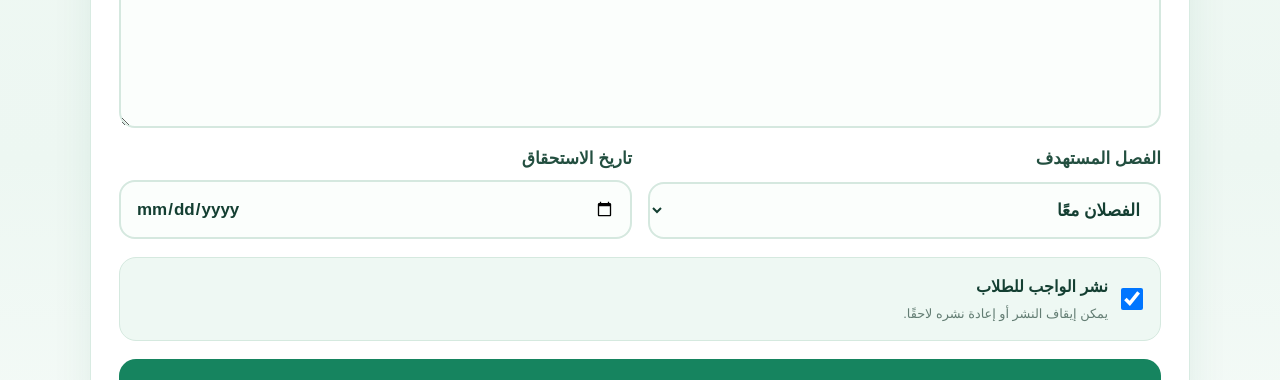
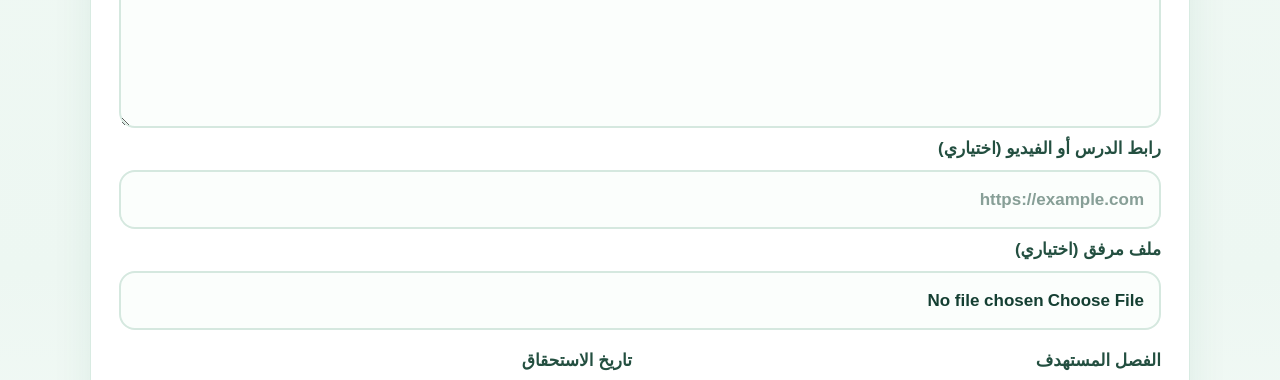
Before and after one commit to a31164949-blip/lughati-academy, a Next.js app in the folder lughati-next/: page /teacher/homeworks in a window 1280 px wide. Shown: the part 800-1180 px from the top of the page. Built offline with nearby package versions, Linux system fonts and the light colour scheme; no server answers; the database is empty; sample sign-in values are in the browser's storage.

Commit message:
Add homework attachment uploads

```diff
--- a/lughati-next/app/teacher/homeworks/page.tsx
+++ b/lughati-next/app/teacher/homeworks/page.tsx
@@ -12,7 +12,8 @@ import {
   serverTimestamp,
   updateDoc,
 } from "firebase/firestore";
-import { db } from "../../../firebase";
+import { getDownloadURL, ref, uploadBytes } from "firebase/storage";
+import { db, storage } from "../../../firebase";
 
 type TargetClass = "الثاني أ" | "الثاني ب" | "الفصلان";
 
@@ -23,6 +24,8 @@ type Homework = {
   targetClass: TargetClass;
   dueDate: string;
   published: boolean;
+  resourceUrl: string;
+attachmentName: string;
   createdAt?: unknown;
 };
 
@@ -32,6 +35,8 @@ const emptyForm = {
   targetClass: "الفصلان" as TargetClass,
   dueDate: "",
   published: true,
+  resourceUrl: "",
+attachmentName: "",
 };
 
 export default function TeacherHomeworksPage() {
@@ -43,7 +48,8 @@ export default function TeacherHomeworksPage() {
   const [deletingId, setDeletingId] = useState("");
   const [message, setMessage] = useState("");
   const [error, setError] = useState("");
-
+const [selectedFile, setSelectedFile] = useState<File | null>(null);
+const [uploadingFile, setUploadingFile] = useState(false);
   async function loadHomeworks() {
     try {
       setLoading(true);
@@ -67,6 +73,10 @@ export default function TeacherHomeworksPage() {
             targetClass: data.targetClass || "الفصلان",
             dueDate: data.dueDate || "",
             published: data.published === true,
+            resourceUrl:
+  typeof data.resourceUrl === "string" ? data.resourceUrl : "",
+attachmentName:
+  typeof data.attachmentName === "string" ? data.attachmentName : "",
             createdAt: data.createdAt,
           };
         }
@@ -84,7 +94,54 @@ export default function TeacherHomeworksPage() {
   useEffect(() => {
     loadHomeworks();
   }, []);
+async function uploadSelectedFile() {
+  if (!selectedFile) {
+    return null;
+  }
 
+  const allowedTypes = [
+    "application/pdf",
+    "image/jpeg",
+    "image/png",
+    "image/webp",
+    "application/msword",
+    "application/vnd.openxmlformats-officedocument.wordprocessingml.document",
+  ];
+
+  if (!allowedTypes.includes(selectedFile.type)) {
+    throw new Error("نوع الملف غير مدعوم. اختر PDF أو صورة أو ملف Word.");
+  }
+
+  const maximumFileSize = 10 * 1024 * 1024;
+
+  if (selectedFile.size > maximumFileSize) {
+    throw new Error("حجم الملف أكبر من 10 ميجابايت.");
+  }
+
+  setUploadingFile(true);
+
+  try {
+    const safeFileName = selectedFile.name.replace(
+      /[^a-zA-Z0-9.\-_\u0600-\u06FF]/g,
+      "-"
+    );
+
+    const fileReference = ref(
+      storage,
+      `homework-attachments/${Date.now()}-${safeFileName}`
+    );
+
+    await uploadBytes(fileReference, selectedFile);
+    const downloadUrl = await getDownloadURL(fileReference);
+
+    return {
+      downloadUrl,
+      fileName: selectedFile.name,
+    };
+  } finally {
+    setUploadingFile(false);
+  }
+}
   function updateForm(
     field: keyof typeof form,
     value: string | boolean
@@ -100,6 +157,7 @@ export default function TeacherHomeworksPage() {
 
   function resetForm() {
     setForm(emptyForm);
+    setSelectedFile(null);
     setEditingId("");
     setMessage("");
     setError("");
@@ -132,13 +190,25 @@ export default function TeacherHomeworksPage() {
       setMessage(
         editingId ? "جاري حفظ التعديلات..." : "جاري إنشاء الواجب..."
       );
+let attachmentUrl = form.resourceUrl.trim();
+let attachmentName = form.attachmentName.trim();
 
+if (selectedFile) {
+  const uploadedFile = await uploadSelectedFile();
+
+  if (uploadedFile) {
+    attachmentUrl = uploadedFile.downloadUrl;
+    attachmentName = uploadedFile.fileName;
+  }
+}
       const homeworkData = {
         title: cleanTitle,
         instructions: cleanInstructions,
         targetClass: form.targetClass,
         dueDate: form.dueDate,
         published: form.published,
+        resourceUrl: attachmentUrl,
+attachmentName,
         updatedAt: serverTimestamp(),
       };
 
@@ -156,6 +226,7 @@ export default function TeacherHomeworksPage() {
       }
 
       setForm(emptyForm);
+      setSelectedFile(null);
       setEditingId("");
       await loadHomeworks();
     } catch (saveError) {
@@ -175,6 +246,8 @@ export default function TeacherHomeworksPage() {
       targetClass: homework.targetClass,
       dueDate: homework.dueDate,
       published: homework.published,
+      resourceUrl: homework.resourceUrl,
+attachmentName: homework.attachmentName,
     });
 
     setMessage("أنت الآن تعدّل الواجب المحدد.");
@@ -355,8 +428,50 @@ export default function TeacherHomeworksPage() {
                 ...styles.textarea,
               }}
             />
-          </label>
 
+<label style={styles.label}>
+  رابط الدرس أو الفيديو (اختياري)
+  <input
+    type="url"
+    value={form.resourceUrl}
+    onChange={(event) =>
+      updateForm("resourceUrl", event.target.value)
+    }
+    placeholder="https://example.com"
+    style={styles.input}
+  />
+</label>
+
+<label style={styles.label}>
+  ملف مرفق (اختياري)
+  <input
+    type="file"
+    accept=".pdf,.jpg,.jpeg,.png,.webp,.doc,.docx"
+    onChange={(event) => {
+      const file = event.target.files?.[0] ?? null;
+      setSelectedFile(file);
+
+      if (file) {
+        updateForm("attachmentName", file.name);
+      }
+    }}
+    disabled={saving || uploadingFile}
+    style={styles.input}
+  />
+
+  {(selectedFile || form.attachmentName) && (
+    <span
+      style={{
+        marginTop: "8px",
+        color: "#475569",
+        fontWeight: 700,
+      }}
+    >
+      📎 {selectedFile?.name || form.attachmentName}
+    </span>
+  )}
+  </label>
+</label>
           <div style={styles.twoColumns}>
             <label style={styles.label}>
               الفصل المستهدف
@@ -415,11 +530,13 @@ export default function TeacherHomeworksPage() {
               opacity: saving ? 0.65 : 1,
             }}
           >
-            {saving
-              ? "جاري الحفظ..."
-              : editingId
-              ? "حفظ تعديلات الواجب"
-              : "إنشاء الواجب"}
+            {uploadingFile
+  ? "جارٍ رفع المرفق..."
+  : saving
+    ? "جارٍ الحفظ..."
+    : editingId
+      ? "حفظ التعديلات"
+      : "إنشاء الواجب"}
           </button>
         </form>
 
@@ -494,6 +611,24 @@ export default function TeacherHomeworksPage() {
                   <strong>تاريخ الاستحقاق:</strong>{" "}
                   {formatDueDate(homework.dueDate)}
                 </p>
+                {homework.resourceUrl && (
+  <p style={styles.dueDate}>
+    <strong>رابط الدرس:</strong>{" "}
+    <a
+      href={homework.resourceUrl}
+      target="_blank"
+      rel="noopener noreferrer"
+    >
+      فتح الرابط
+    </a>
+  </p>
+)}
+
+{homework.attachmentName && (
+  <p style={styles.dueDate}>
+    <strong>المرفق:</strong> {homework.attachmentName}
+  </p>
+)}
               </div>
 
               <div style={styles.actions}>
```
